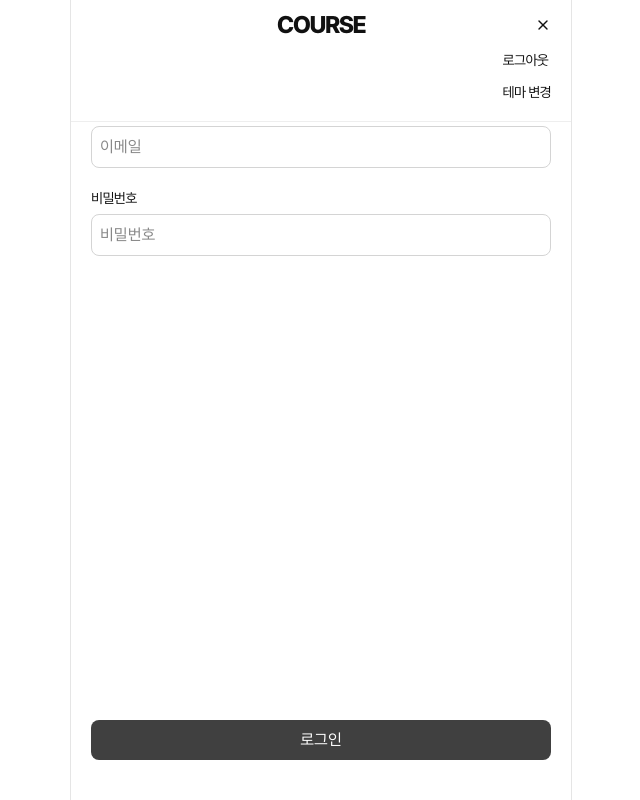
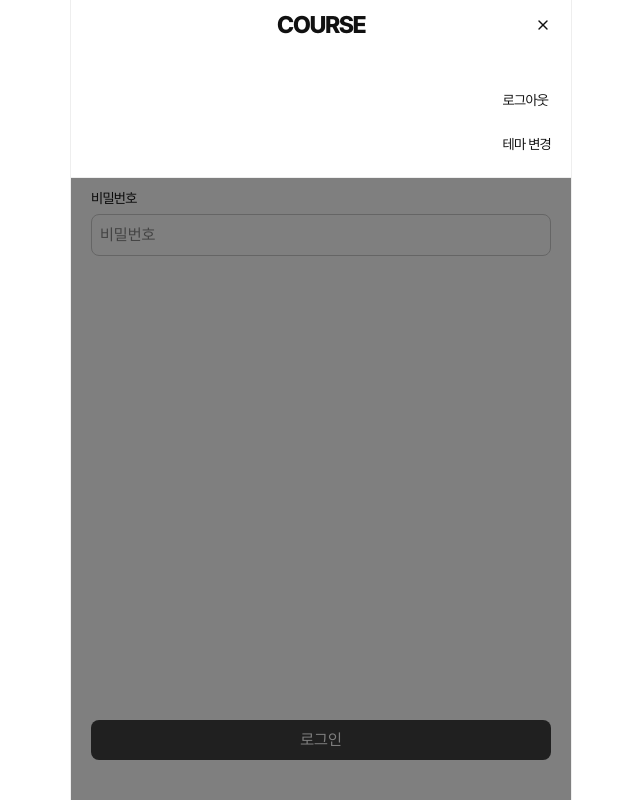
Before and after one commit to sjhong98/course-system, a Next.js app: page /signin in a window 1280 px wide. Both pictures are taken after a click on the icon 862 px from the left and 25 px from the top of the page. Shown: the whole page, without its empty margins (319-959 px from the left). Built offline with nearby package versions, Linux system fonts and the light colour scheme; what openapi-fetch would draw is missing.

Commit message:
feat: apply theme

```diff
--- a/app/layout.tsx
+++ b/app/layout.tsx
@@ -1,57 +1,54 @@
-import type { Metadata } from "next";
-import localFont from "next/font/local";
-import { Geist, Geist_Mono } from "next/font/google";
-import Script from "next/script";
-import { ToastContainer } from "react-toastify";
+import type { Metadata } from 'next'
+import localFont from 'next/font/local'
+import { Geist, Geist_Mono } from 'next/font/google'
+import Script from 'next/script'
+import ThemeSyncToastContainer from '@/shared/components/ui/ThemeSyncToastContainer'
 
-import MobileWrapper from "@/shared/components/container/MobileWrapper";
-import Header from "@/shared/components/ui/Header";
-import "./globals.css";
-import Providers from "./Providers";
+import MobileWrapper from '@/shared/components/container/MobileWrapper'
+import Header from '@/shared/components/ui/Header'
+import './globals.css'
+import Providers from './Providers'
 
 const pretendard = localFont({
   src: [
-    { path: "./fonts/Pretendard-Thin.otf", weight: "100" },
-    { path: "./fonts/Pretendard-ExtraLight.otf", weight: "200" },
-    { path: "./fonts/Pretendard-Light.otf", weight: "300" },
-    { path: "./fonts/Pretendard-Regular.otf", weight: "400" },
-    { path: "./fonts/Pretendard-Medium.otf", weight: "500" },
-    { path: "./fonts/Pretendard-SemiBold.otf", weight: "600" },
-    { path: "./fonts/Pretendard-Bold.otf", weight: "700" },
-    { path: "./fonts/Pretendard-ExtraBold.otf", weight: "800" },
-    { path: "./fonts/Pretendard-Black.otf", weight: "900" },
+    { path: './fonts/Pretendard-Thin.otf', weight: '100' },
+    { path: './fonts/Pretendard-ExtraLight.otf', weight: '200' },
+    { path: './fonts/Pretendard-Light.otf', weight: '300' },
+    { path: './fonts/Pretendard-Regular.otf', weight: '400' },
+    { path: './fonts/Pretendard-Medium.otf', weight: '500' },
+    { path: './fonts/Pretendard-SemiBold.otf', weight: '600' },
+    { path: './fonts/Pretendard-Bold.otf', weight: '700' },
+    { path: './fonts/Pretendard-ExtraBold.otf', weight: '800' },
+    { path: './fonts/Pretendard-Black.otf', weight: '900' },
   ],
-  variable: "--font-pretendard",
-  display: "swap",
-});
+  variable: '--font-pretendard',
+  display: 'swap',
+})
 
 const geistSans = Geist({
-  variable: "--font-geist-sans",
-  subsets: ["latin"],
-});
+  variable: '--font-geist-sans',
+  subsets: ['latin'],
+})
 
 const geistMono = Geist_Mono({
-  variable: "--font-geist-mono",
-  subsets: ["latin"],
-});
+  variable: '--font-geist-mono',
+  subsets: ['latin'],
+})
 
 export const metadata: Metadata = {
-  title: "Create Next App",
-  description: "Generated by create next app",
-};
+  title: 'Create Next App',
+  description: 'Generated by create next app',
+}
 
 export default function RootLayout({
   children,
 }: Readonly<{
-  children: React.ReactNode;
+  children: React.ReactNode
 }>) {
   return (
     <html lang="ko" suppressHydrationWarning>
       <head>
-        <Script
-          id="theme-script"
-          strategy="beforeInteractive"
-        >
+        <Script id="theme-script" strategy="beforeInteractive">
           {`
             const saved = localStorage.getItem('theme');
             if (saved === 'dark') {
@@ -60,10 +57,8 @@ export default function RootLayout({
           `}
         </Script>
       </head>
-      <body
-        className={`${pretendard.variable} ${geistSans.variable} ${geistMono.variable} font-sans antialiased h-screen m-0`}
-      >
-        <ToastContainer
+      <body className={`${pretendard.variable} ${geistSans.variable} ${geistMono.variable} font-sans antialiased h-screen m-0`}>
+        <ThemeSyncToastContainer
           className="!max-w-[500px]"
           position="top-center"
           autoClose={1000}
@@ -75,14 +70,12 @@ export default function RootLayout({
           draggable
           pauseOnHover
         />
-        <div className='flex flex-col min-w-screen h-screen items-center'>
+        <div className="flex flex-col min-w-screen h-screen items-center">
           <Providers>
-            <MobileWrapper>
-              {children}
-            </MobileWrapper>
+            <MobileWrapper>{children}</MobileWrapper>
           </Providers>
         </div>
       </body>
     </html>
-  );
+  )
 }
--- a/features/course/components/CourseListToolbar.tsx
+++ b/features/course/components/CourseListToolbar.tsx
@@ -82,7 +82,7 @@ export default function CourseListToolbar() {
       </Row>
       {isFilterOpen && (
         <Row
-          className="absolute right-0 w-full py-2 bg-[var(--background)] z-[100] border-b border-[var(--background-tertiary)]"
+          className="absolute right-0 w-full py-2 bg-[var(--background)] z-[90] border-b border-[var(--background-tertiary)]"
           style={{ top: `${PAGE_TITLE_HEIGHT}px` }}
         >
           {sortList.map((item) => (
--- a/shared/components/container/MobileWrapper.tsx
+++ b/shared/components/container/MobileWrapper.tsx
@@ -10,7 +10,7 @@ export default function MobileWrapper({ children }: { children: React.ReactNode
   const [menuOpen, setMenuOpen] = useState(false)
   return (
     <div
-      className="w-full max-w-[500px] h-full flex outline outline-neutral-200 relative overflow-x-hidden scrollbar-thin"
+      className="w-full max-w-[500px] h-full flex outline outline-[var(--background-tertiary)] relative overflow-x-hidden scrollbar-thin"
       style={{ paddingLeft: `${PADDING}px`, paddingRight: `${PADDING}px` }}
     >
       <div className="h-full w-full flex flex-col">
--- a/shared/components/ui/LabelInput.tsx
+++ b/shared/components/ui/LabelInput.tsx
@@ -17,7 +17,8 @@ export type LabelInputProps = BaseProps &
     | ({ elem: 'textarea' } & React.TextareaHTMLAttributes<HTMLTextAreaElement>)
   )
 
-const inputClassName = 'w-full p-2 border border-neutral-300 outline-none focus:border-neutral-500 rounded-lg'
+const inputClassName =
+  'w-full p-2 border border-[var(--background-quaternary)] outline-none focus:border-[var(--background-secondary)] rounded-lg'
 
 export default function LabelInput({ label, className, error, elem = 'input', inputWrapper, required = false, ...rest }: LabelInputProps) {
   const resolvedClassName = `${inputClassName} ${className ?? ''}`
--- a/shared/components/ui/Menu.tsx
+++ b/shared/components/ui/Menu.tsx
@@ -1,15 +1,19 @@
 'use client'
 
+import { dispatchThemeChange } from '@/shared/components/ui/ThemeSyncToastContainer'
 import useAuth from '@/shared/hooks/useAuth'
 import { HEADER_HEIGHT, PADDING } from '@/shared/libs/constants/constants'
 import { useEffect, useRef, useState } from 'react'
 import PaddingHorizontalOverrideContainer from '../container/PaddingHorizontalOverrideContainer'
 import Column from '../flexBox/Column'
 
+const MENU_OPEN_TIME = 300
+
 export default function Menu({ menuOpen, setMenuOpen }: { menuOpen: boolean; setMenuOpen: (open: boolean) => void }) {
   const { completeSignOut } = useAuth()
   const [menuContentHeight, setMenuContentHeight] = useState(0)
   const [currentMenuHeight, setCurrentMenuHeight] = useState(0)
+  const [backdropVisible, setBackdropVisible] = useState(false)
   const menuRef = useRef<HTMLDivElement>(null)
   const menuItems = [
     {
@@ -25,8 +29,12 @@ export default function Menu({ menuOpen, setMenuOpen }: { menuOpen: boolean; set
         const theme = localStorage.getItem('theme')
         if (theme === 'dark') {
           localStorage.setItem('theme', 'light')
+          document.documentElement.classList.remove('dark')
+          dispatchThemeChange('light')
         } else {
           localStorage.setItem('theme', 'dark')
+          document.documentElement.classList.add('dark')
+          dispatchThemeChange('dark')
         }
       },
     },
@@ -35,8 +43,12 @@ export default function Menu({ menuOpen, setMenuOpen }: { menuOpen: boolean; set
   useEffect(() => {
     if (menuOpen) {
       setCurrentMenuHeight(menuContentHeight)
+      setBackdropVisible(true)
     } else {
       setCurrentMenuHeight(0)
+      setTimeout(() => {
+        setBackdropVisible(false)
+      }, MENU_OPEN_TIME - 10)
     }
   }, [menuOpen])
 
@@ -46,17 +58,19 @@ export default function Menu({ menuOpen, setMenuOpen }: { menuOpen: boolean; set
   }, [menuOpen])
 
   return (
+    <>
       <PaddingHorizontalOverrideContainer
-      className="flex tracking-[-1.5px] absolute left-0 right-0 flex-shrink-0 z-[100] bg-[var(--background)] border-[var(--background-tertiary)] transition-all duration-200 overflow-hidden"
+        className="flex tracking-[-1.5px] absolute left-0 right-0 flex-shrink-0 z-[100] bg-[var(--background)] border-[var(--background-tertiary)] transition-[height] overflow-hidden"
         style={{
           top: `${HEADER_HEIGHT}px`,
           height: `${currentMenuHeight}px`,
           borderBottomWidth: menuOpen ? '1px' : '0px',
           paddingRight: `${PADDING}px`,
+          transitionDuration: `${MENU_OPEN_TIME}ms`,
         }}
       >
         <Column ref={menuRef} className="flex-shrink-0 w-full items-end" style={{ paddingRight: `${PADDING}px` }}>
-        <Column gap={12} className="pb-5">
+          <Column gap={24} className="pb-6 pt-10">
             {menuItems.map((item) => (
               <button
                 key={item.label}
@@ -69,5 +83,13 @@ export default function Menu({ menuOpen, setMenuOpen }: { menuOpen: boolean; set
           </Column>
         </Column>
       </PaddingHorizontalOverrideContainer>
+      {backdropVisible && (
+        <div
+          onClick={() => setMenuOpen(false)}
+          className="absolute top-0 left-0 h-screen w-screen bg-black/50 z-[95]"
+          style={{ animation: menuOpen ? `opacity-up ${MENU_OPEN_TIME}ms ease-in-out` : `opacity-down ${MENU_OPEN_TIME}ms ease-in-out` }}
+        />
+      )}
+    </>
   )
 }
--- a/shared/components/ui/Skeleton.tsx
+++ b/shared/components/ui/Skeleton.tsx
@@ -1,7 +1,7 @@
 export default function Skeleton({ height = 25, delay = 0 }: { height?: number; delay?: number }) {
   return (
     <div className="opacity-up" style={{ animationDelay: `${delay}ms` }}>
-      <div className="w-full bg-neutral-200 rounded-lg animate-pulse" style={{ height: `${height}px` }} />
+      <div className="w-full bg-[var(--background-tertiary)] rounded-lg animate-pulse" style={{ height: `${height}px` }} />
     </div>
   )
 }
--- a/shared/components/ui/ThemeButton.tsx
+++ b/shared/components/ui/ThemeButton.tsx
@@ -1,4 +1,6 @@
 'use client'
+
+import { dispatchThemeChange } from '@/shared/components/ui/ThemeSyncToastContainer'
 
 export default function ThemeButton() {
   const handleChangeTheme = () => {
@@ -6,9 +8,11 @@ export default function ThemeButton() {
     if (theme === 'dark') {
       localStorage.setItem('theme', 'light')
       document.documentElement.classList.remove('dark')
+      dispatchThemeChange('light')
     } else {
       localStorage.setItem('theme', 'dark')
       document.documentElement.classList.add('dark')
+      dispatchThemeChange('dark')
     }
   }
 
--- /dev/null
+++ b/shared/components/ui/ThemeSyncToastContainer.tsx
@@ -0,0 +1,32 @@
+'use client'
+
+import { useEffect, useState } from 'react'
+import { ToastContainer } from 'react-toastify'
+
+const THEME_CHANGE_EVENT = 'app-theme-change'
+
+export function dispatchThemeChange(theme: 'dark' | 'light') {
+  if (typeof window !== 'undefined') {
+    window.dispatchEvent(new CustomEvent(THEME_CHANGE_EVENT, { detail: theme }))
+  }
+}
+
+function getThemeFromDOM(): 'dark' | 'light' {
+  if (typeof window === 'undefined') return 'light'
+  return document.documentElement.classList.contains('dark') ? 'dark' : 'light'
+}
+
+export default function ThemeSyncToastContainer(
+  props: Omit<React.ComponentProps<typeof ToastContainer>, 'theme'> & { theme?: 'dark' | 'light' },
+) {
+  const [theme, setTheme] = useState<'dark' | 'light'>('light')
+
+  useEffect(() => {
+    setTheme(getThemeFromDOM())
+    const handleThemeChange = (e: CustomEvent<'dark' | 'light'>) => setTheme(e.detail)
+    window.addEventListener(THEME_CHANGE_EVENT, handleThemeChange as EventListener)
+    return () => window.removeEventListener(THEME_CHANGE_EVENT, handleThemeChange as EventListener)
+  }, [])
+
+  return <ToastContainer {...props} theme={theme} />
+}
```
Also changed, not shown: app/globals.css (+20 -5 lines). Lines whose indentation alone changed are shown as unchanged.
